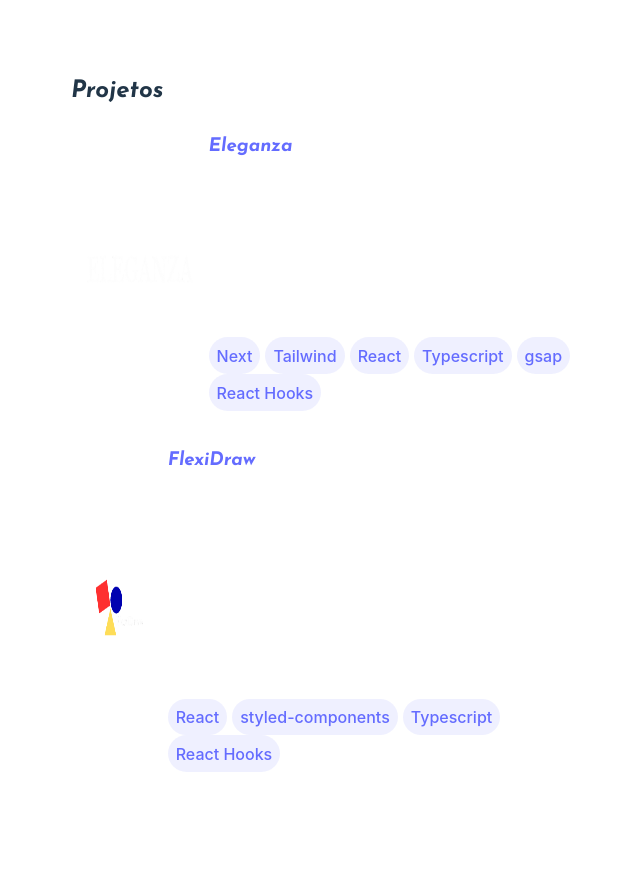
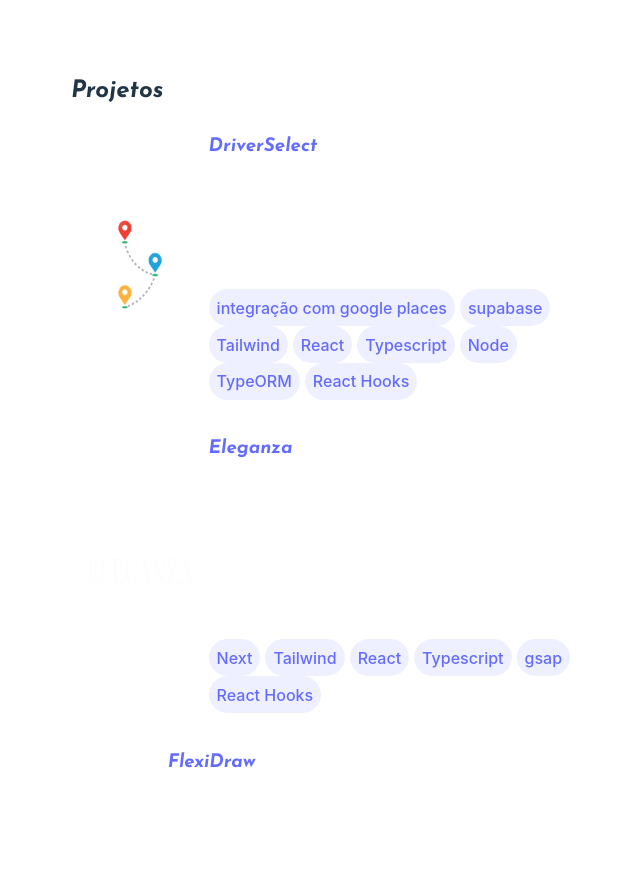
Before and after one commit to bammido/meu-portfolio, a React (Vite) app: page / in a window 1280 px wide. Shown: the part 1420-2300 px from the top of the page, without its empty margins (569-1209 px from the left). Built offline with nearby package versions, Linux system fonts and the light colour scheme.

Commit message:
adicionando projeto driverSelect

```diff
--- a/src/components/projects/index.tsx
+++ b/src/components/projects/index.tsx
@@ -2,10 +2,18 @@ import ProjectCard from './project-card'
 import './style.css'
 import eleganzaLogo from '../../assets/images/eleganza-logo-branco.png'
 import flexiDrawLogo from '../../assets/images/FlexiDraw-logo.png'
+import driverSelect from '../../assets/images/DriverSelect-logo.png'
 
 export default function Projects() {
 
     const projects = [
+        {
+            projectLink: "https://drive-select-front.vercel.app/",
+            projectIMG: driverSelect,
+            projectTitle: "DriverSelect",
+            projectResume: "O DriverSelect é um MVP de um aplicativo web de viagens, onde usuários podem solicitar corridas. O objetivo é criar uma plataforma funcional para conectar passageiros e motoristas.",
+            projectTechnologies: ["integração com google places", "supabase", "Tailwind", "React", "Typescript", "Node", "TypeORM", "React Hooks"]
+        },
         {
             projectLink: "https://eleganza-seven.vercel.app/",
             projectIMG: eleganzaLogo,
```
Also changed, not shown: src/assets/images/DriverSelect-logo.png (added).
